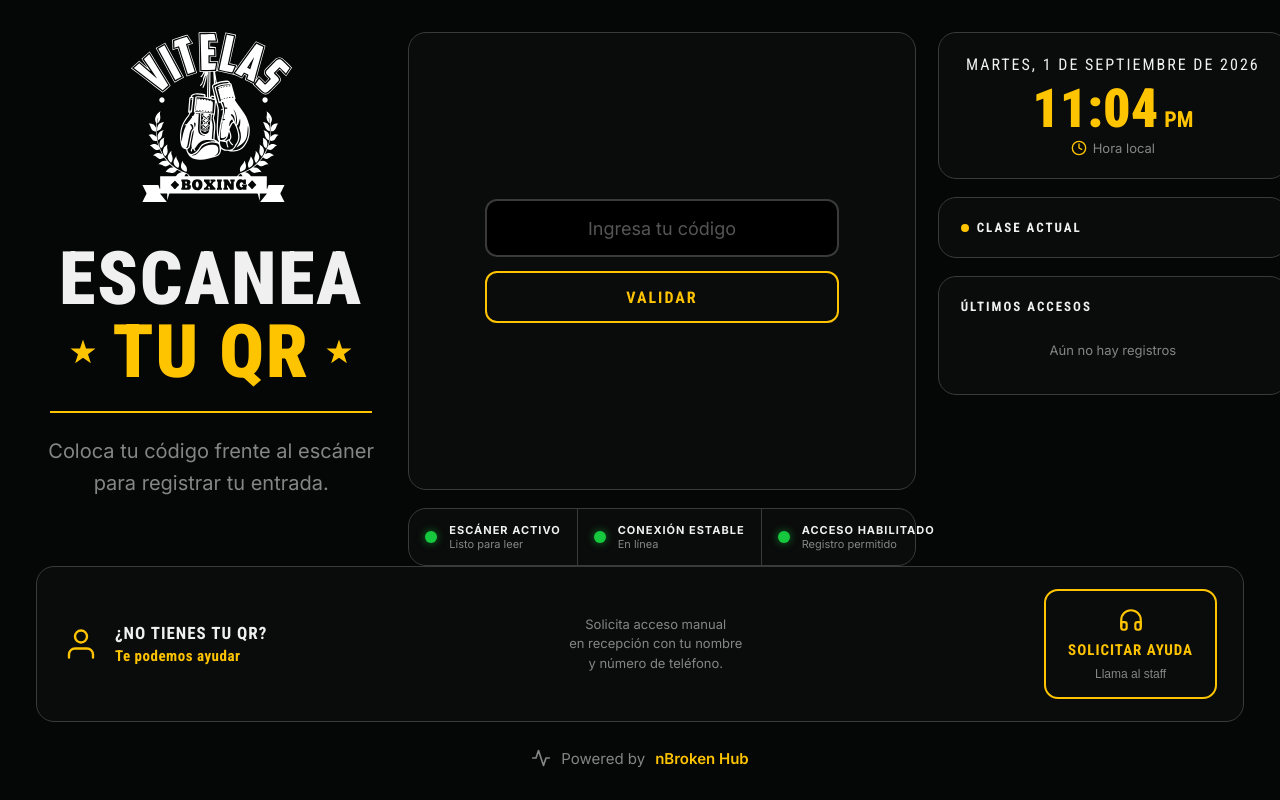
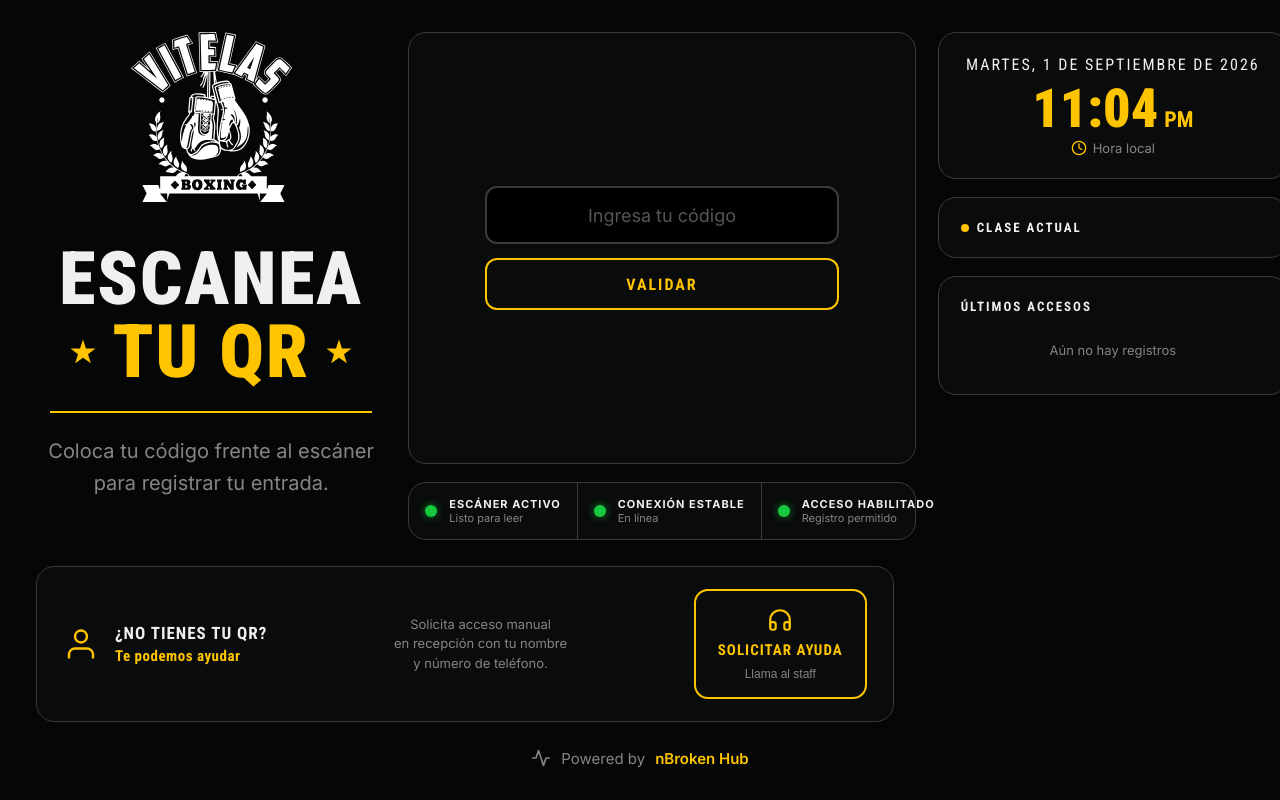
Before and after one commit to rulasflave/gym_portal, a Flask app: page /vitelas/kiosco/ in a window 1280 px wide. Run offline with Flask 3, Linux system fonts and the light colour scheme; data that the repository does not hold is empty.

Commit message:
fix: panel ayuda solo bajo col1+col2 (71%), cache v4

```diff
--- a/static/css/kiosk.css
+++ b/static/css/kiosk.css
@@ -32,15 +32,22 @@ body {
     position: relative;
 }
 
+.kiosk-inner {
+    max-width: 1600px;
+    width: 100%;
+    margin: 0 auto;
+    flex: 1;
+    display: flex;
+    flex-direction: column;
+    min-height: 0;
+}
+
 .kiosk-layout {
     display: grid;
     grid-template-columns: 29% 42% 29%;
     gap: 22px;
     flex: 1;
     min-height: 0;
-    max-width: 1600px;
-    width: 100%;
-    margin: 0 auto;
 }
 
 /* ============ COLUMNA IZQUIERDA ============ */
@@ -124,7 +131,7 @@ body {
     text-align: center;
 }
 
-/* Panel ayuda ANCHO (debajo del layout) */
+/* Panel ayuda ANCHO (debajo del layout, solo bajo col1+col2) */
 .help-panel-wide {
     background: rgba(12, 12, 12, 0.90);
     border: 1px solid var(--card-border);
@@ -134,9 +141,8 @@ body {
     grid-template-columns: auto 1fr auto;
     align-items: center;
     gap: 26px;
-    max-width: 1600px;
-    width: 100%;
-    margin: 0 auto;
+    width: 71%;
+    margin: 26px 0 0 0;
 }
 
 .help-wide-left {
--- a/templates/kiosco/scanner.html
+++ b/templates/kiosco/scanner.html
@@ -7,10 +7,11 @@
     <link rel="preconnect" href="https://fonts.googleapis.com">
     <link rel="preconnect" href="https://fonts.gstatic.com" crossorigin>
     <link href="https://fonts.googleapis.com/css2?family=Roboto+Condensed:wght@400;700;900&family=Inter:wght@300;400;500;600;700&display=swap" rel="stylesheet">
-    <link rel="stylesheet" href="{{ url_for('static', filename='css/kiosk.css') }}?v=3">
+    <link rel="stylesheet" href="{{ url_for('static', filename='css/kiosk.css') }}?v=4">
 </head>
 <body>
     <div class="kiosk-page">
+        <div class="kiosk-inner">
         <div class="kiosk-layout">
 
             <!-- ===== COLUMNA IZQUIERDA ===== -->
@@ -130,6 +131,7 @@
                 <span class="help-button-sub">Llama al staff</span>
             </button>
         </div>
+        </div>
 
         <div class="powered-by">
             <span class="powered-icon">
```
